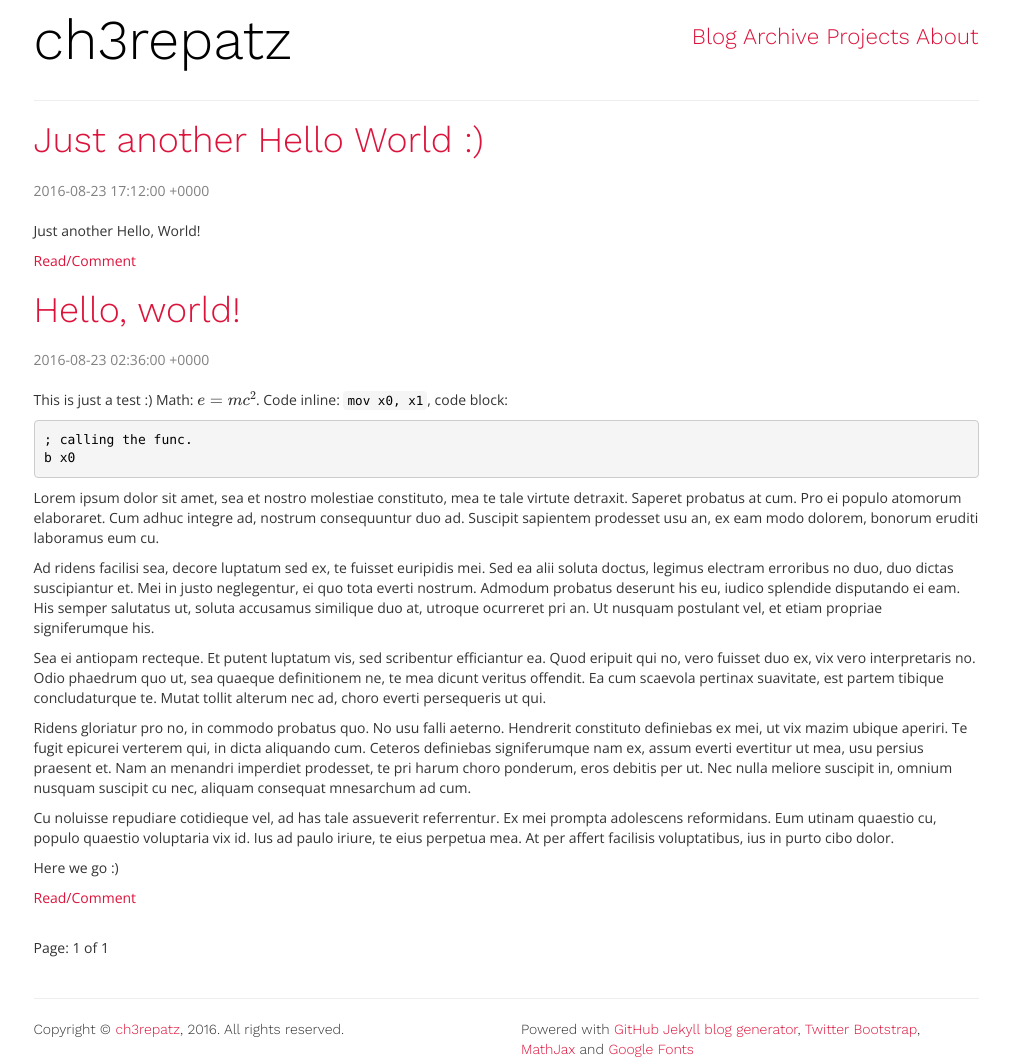
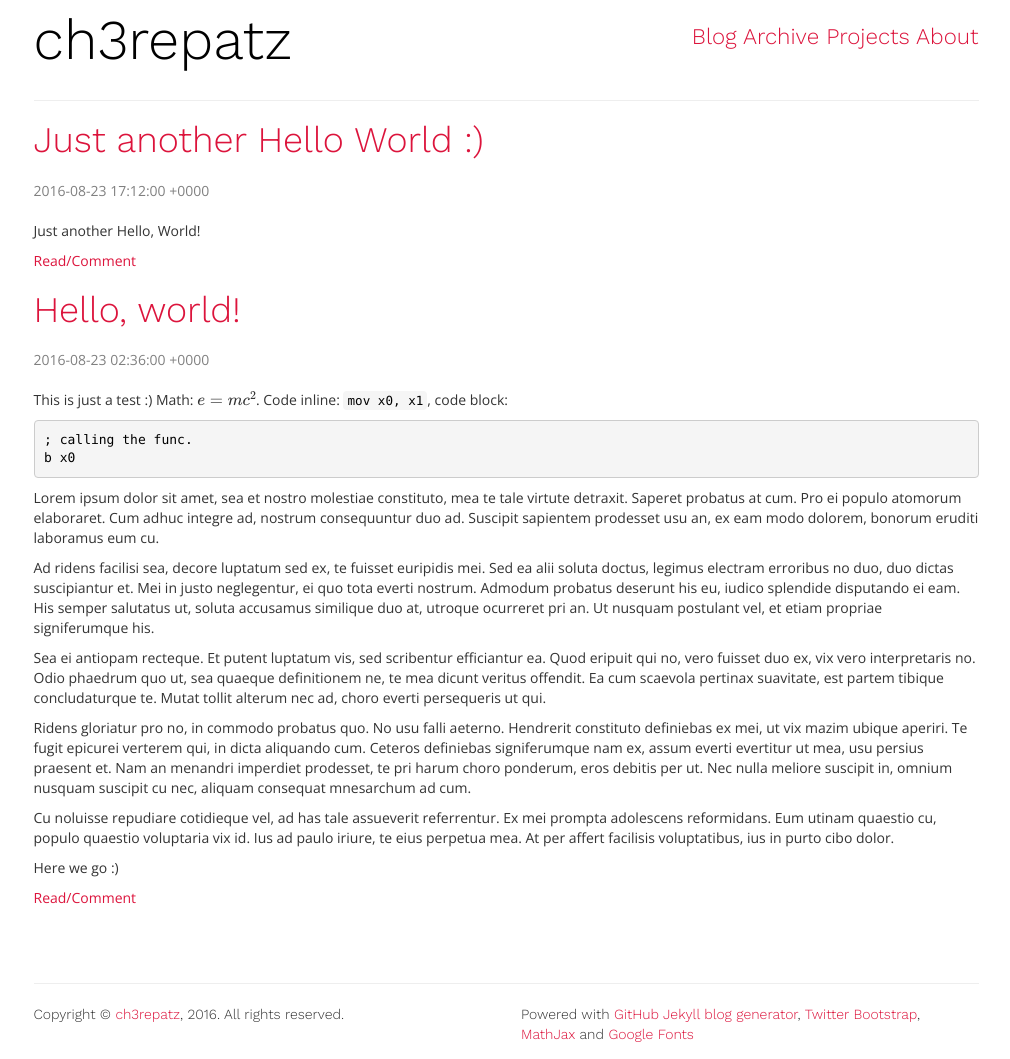
Before and after one commit to ch3repatz/ch3repatz.github.io, a Jekyll site: the page built from index.html, in a window 1280 px wide. Shown: the whole page, without its empty margins (134-1144 px from the left). Built offline with Jekyll 4.4.1, drawn with Linux system fonts in a browser that asks for light colours; formulas are drawn with MathJax 3; the list of posts is cut into pages by our own code.

Commit message:
Update index.html

```diff
--- a/index.html
+++ b/index.html
@@ -14,6 +14,7 @@ math: yes
 
 <!-- Pagination links -->
 <div class="pagination">
+  {% if paginator.total_posts > paginator.per_page %}
     {% if paginator.previous_page %}
       <a href="{{ paginator.previous_page_path }}">Previous</a> |
     {% endif %}
@@ -21,4 +22,5 @@ math: yes
     {% if paginator.next_page %}
       | <a href="{{ paginator.next_page_path }}">Next</a>
     {% endif %}
+  {% endif %}
 </div>
```
Lines whose indentation alone changed are shown as unchanged.
